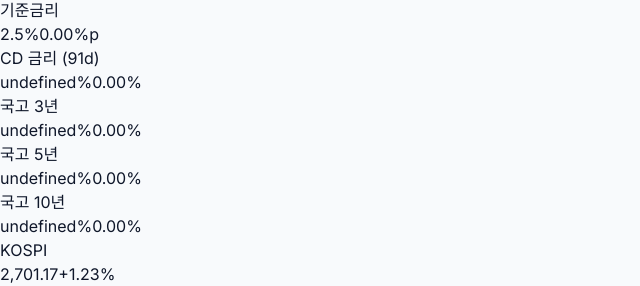
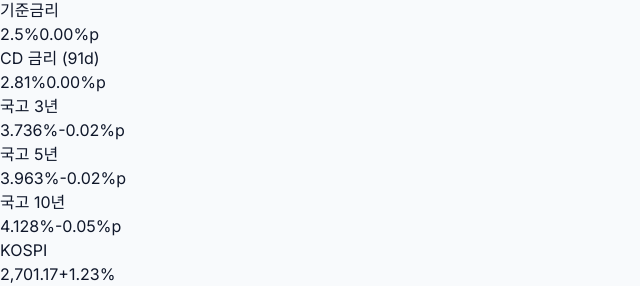
Before and after one commit to PadreDeVin/product-builder-test, a Next.js app: page / in a window 1280 px wide. Shown: the part 424-710 px from the top of the page, without its empty margins (0-640 px from the left). Built offline with nearby package versions, Linux system fonts and the light colour scheme.

Commit message:
fix: correct ECOS API item codes for market rates

```diff
--- a/public/data/daily-market.json
+++ b/public/data/daily-market.json
@@ -34,23 +34,23 @@
     },
     {
       "name": "CD 금리 (91d)",
-      "value": "undefined%",
-      "change": "0.00%"
+      "value": "2.81%",
+      "change": "0.00%p"
     },
     {
       "name": "국고 3년",
-      "value": "undefined%",
-      "change": "0.00%"
+      "value": "3.736%",
+      "change": "-0.02%p"
     },
     {
       "name": "국고 5년",
-      "value": "undefined%",
-      "change": "0.00%"
+      "value": "3.963%",
+      "change": "-0.02%p"
     },
     {
       "name": "국고 10년",
-      "value": "undefined%",
-      "change": "0.00%"
+      "value": "4.128%",
+      "change": "-0.05%p"
     },
     {
       "name": "KOSPI",
```
Also changed, not shown: scripts/collect-daily-data.ts (+8 -8 lines), scripts/debug-ecos.ts (added, +23 -0 lines), scripts/find-ecos-items.ts (added, +10 -0 lines), scripts/find-ecos-tables.ts (added, +10 -0 lines).
